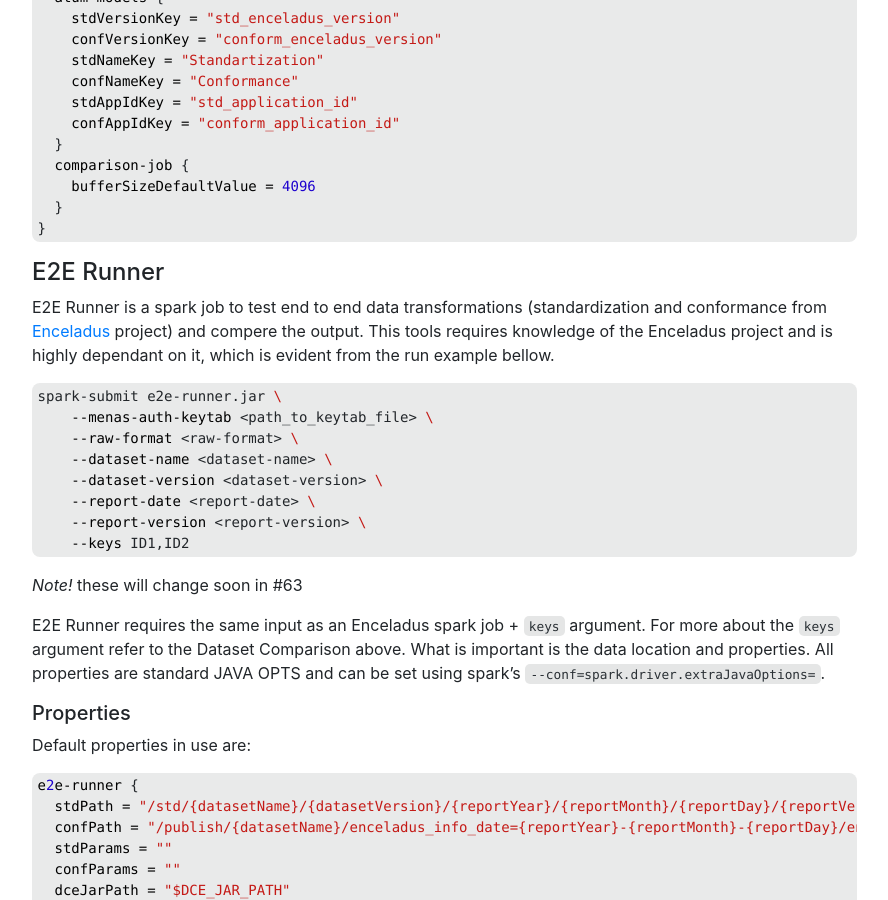
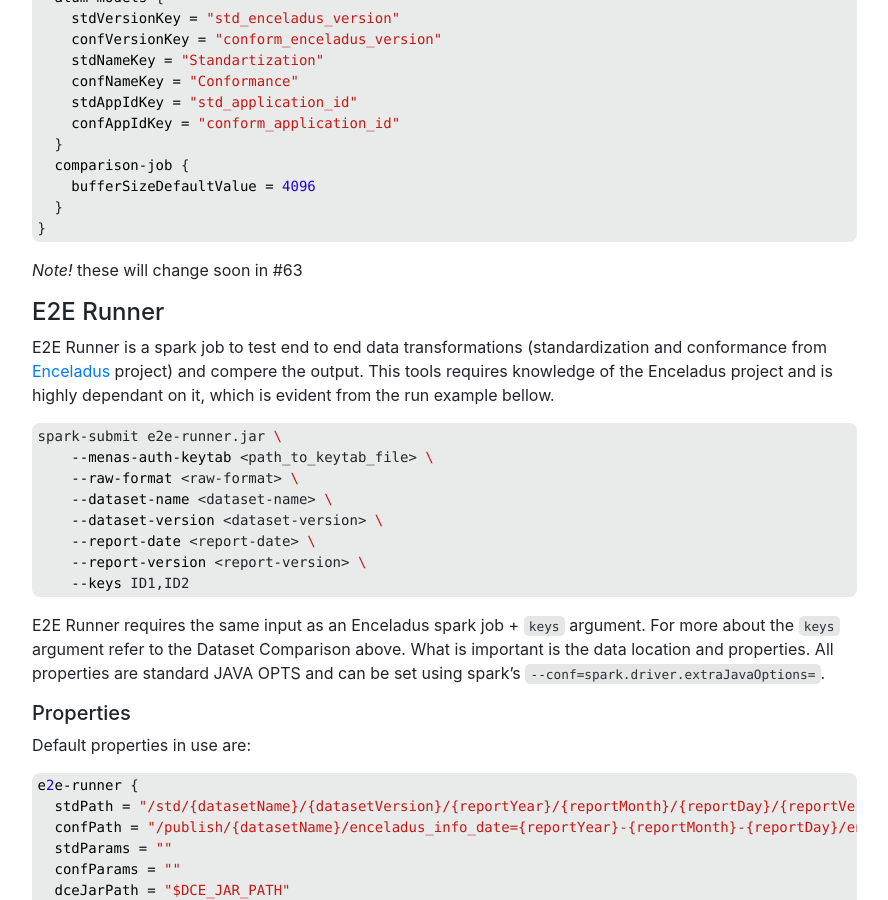
Before and after one commit to AbsaOSS/hermes, a Jekyll site: the page built from _docs/0.2.0/usage.md, in a window 1280 px wide and 900 px high, scrolled down 2547 px. Shown: the whole window, without its empty margins (338-1226 px from the left). Built offline with Jekyll 4.4.1, drawn with Linux system fonts in a browser that asks for light colours; nearby versions of some CDN libraries; part of the change alters nothing that is shown.

````diff
--- a/_docs/0.2.0/usage.md
+++ b/_docs/0.2.0/usage.md
@@ -119,6 +119,7 @@ info-file-comparison {
   }
 }
 ```
+_Note!_ these will change soon in #63
 
 #### E2E Runner
 
@@ -134,8 +135,6 @@ spark-submit e2e-runner.jar \
     --report-version <report-version> \
     --keys ID1,ID2
 ```
-_Note!_ these will change soon in #63
-
 E2E Runner requires the same input as an Enceladus spark job + `keys` argument. For more about the `keys` argument refer to the Dataset Comparison above. What is important is the data location and properties. All properties are standard JAVA OPTS and can be set using spark's `--conf=spark.driver.extraJavaOptions=`.
 
 ##### Properties
````
